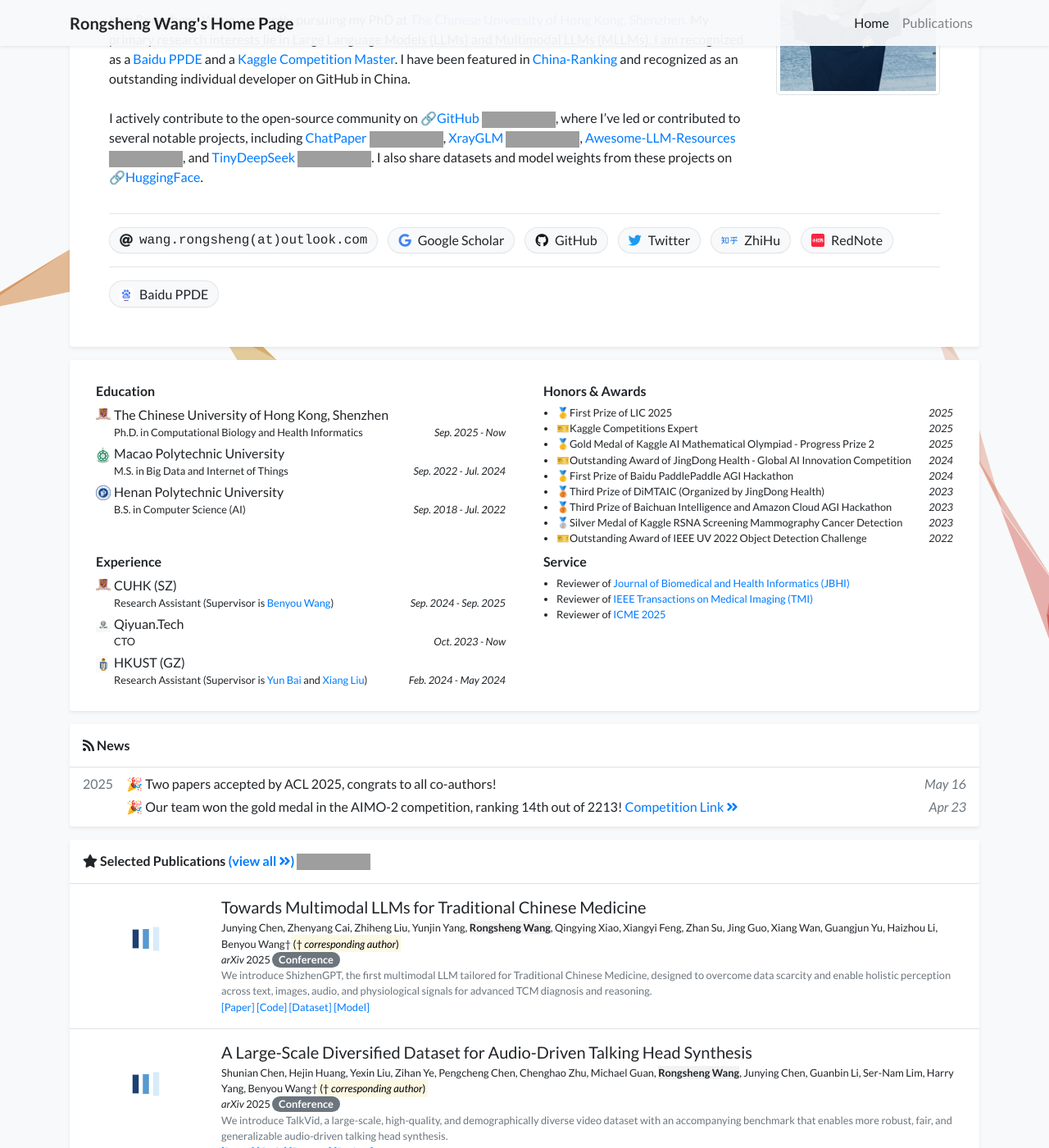
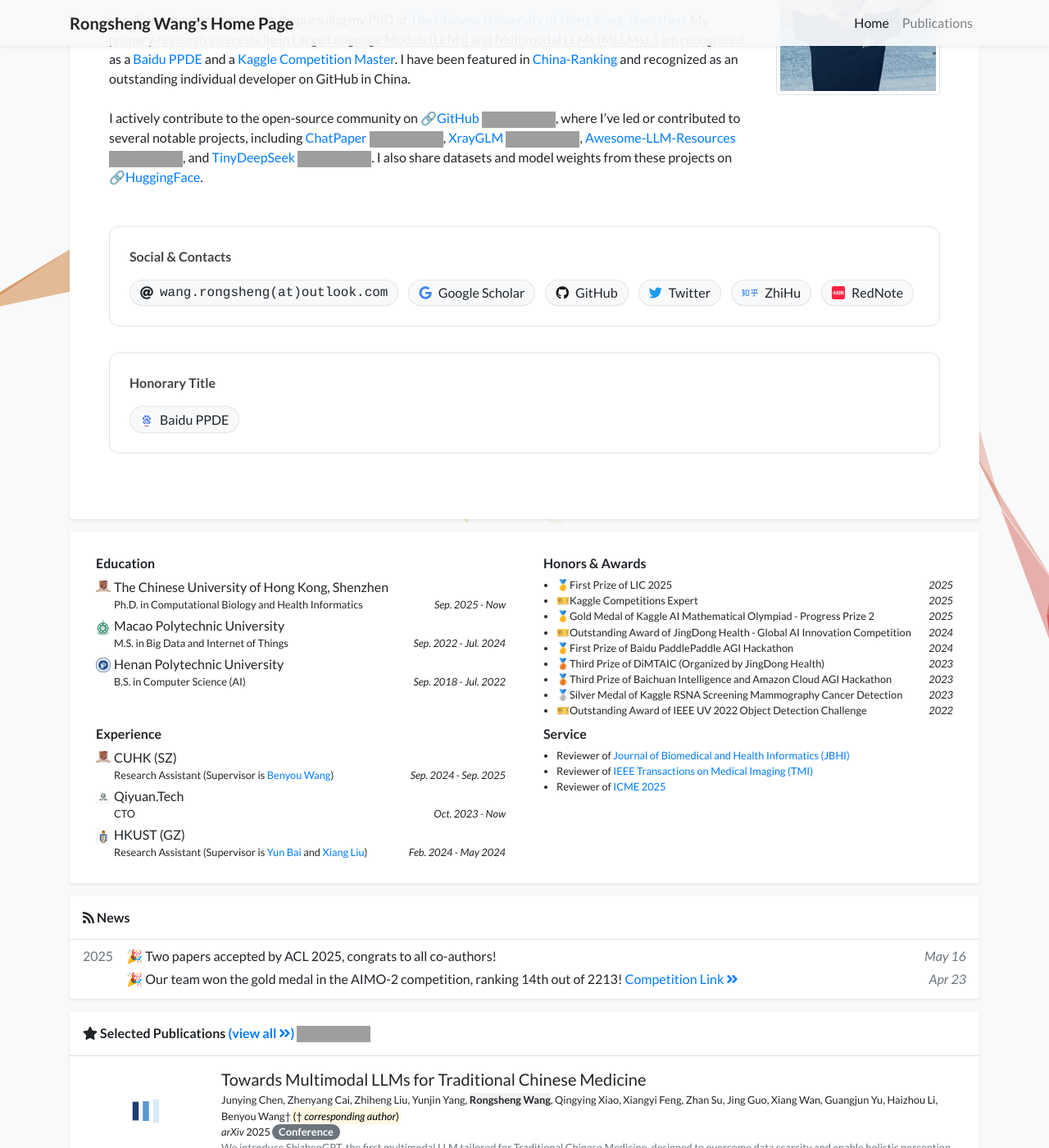
Before and after one commit to WangRongsheng/WangRongsheng.github.io, a Jekyll site: the page built from index.html, in a window 1280 px wide and 1400 px high, scrolled down 212 px. Shown: the whole window at 82% size. Built offline with Jekyll 4.4.1, drawn with Linux system fonts in a browser that asks for light colours; a style sheet for code colours, icons or effects is not loaded; grey boxes are pictures that could not be loaded.

Commit message:
Update profile_card.html

```diff
--- a/_includes/widgets/profile_card.html
+++ b/_includes/widgets/profile_card.html
@@ -80,122 +78,129 @@
         .profile-chip.orcid i { color: #a6ce39; }
         .profile-chip.scholar i { color: #4285f4; }
         .profile-chip.wechat i { color: #07c160; }
-                .profile-chip.rednote img,
-                .profile-chip.baiduppde img { filter: none; }
-                /* 暗色模式 */
-                [data-theme="dark"] .profile-chip {
-                  --chip-bg: #1f2227;
-                  --chip-fg: #e9ecef;
-                  --chip-bd: rgba(255,255,255,.12);
-                  --chip-hover: #262a30;
-                }
-                @media (prefers-color-scheme: dark) {
+
+        [data-theme="dark"] .profile-chip, @media (prefers-color-scheme: dark) {
           .profile-chip {
             --chip-bg: #1f2227;
             --chip-fg: #e9ecef;
-                    --chip-bd: rgba(255,255,255,.12);
+            --chip-bd: rgba(255,255,255,.25);
             --chip-hover: #262a30;
           }
         }
-                /* ============== Profile Links (End) ============== */
+        .profile-section {
+          border: 1px solid rgba(0,0,0,.1);
+          border-radius: 12px;
+          padding: 1.5rem;
+          margin: 2rem 0;
+          background: #fff;
+        }
+        [data-theme="dark"] .profile-section, @media (prefers-color-scheme: dark) {
+          .profile-section { background: #1f2227; border-color: rgba(255,255,255,.1); }
+        }
+        .profile-section-title {
+          font-size: 1rem;
+          font-weight: 600;
+          margin-bottom: 1rem;
+          color: #444;
+        }
+        [data-theme="dark"] .profile-section-title, @media (prefers-color-scheme: dark) {
+          .profile-section-title { color: #ddd; }
+        }
         </style>
 
-                <hr />
+        <div class="profile-section">
+          <div class="profile-section-title">Social & Contacts</div>
           <div class="row">
             <div class="col">
               <div class="profile-links">
-                      <!-- Email -->
-                      <a class="profile-chip" href="mailto:{{ site.data.profile.email | encode_email }}" aria-label="Email">
+                <a class="profile-chip" href="mailto:{{ site.data.profile.email | encode_email }}">
                   <i class="fas fa-at"></i>
                   <span class="email-text">{{ site.data.profile.email | replace: "@", "(at)" }}</span>
                 </a>
 
-                      <!-- 学术平台 -->
                 {% if site.data.profile.gscholar %}
-                      <a class="profile-chip scholar" target="_blank" rel="noopener" href="https://scholar.google.com/citations?user={{ site.data.profile.gscholar }}&hl=en" aria-label="Google Scholar">
-                        <i class="fab fa-google"></i>Google Scholar
+                <a class="profile-chip scholar" target="_blank" href="https://scholar.google.com/citations?user={{ site.data.profile.gscholar }}&hl=en">
+                  <i class="fab fa-google"></i> Google Scholar
                 </a>
                 {% endif %}
 
                 {% if site.data.profile.sscholar %}
-                      <a class="profile-chip" target="_blank" rel="noopener" href="https://www.semanticscholar.org/author/{{ site.data.profile.sscholar }}" aria-label="Semantic Scholar">
-                        <i class="fa fa-book"></i>Semantic Scholar
+                <a class="profile-chip" target="_blank" href="https://www.semanticscholar.org/author/{{ site.data.profile.sscholar }}">
+                  <i class="fa fa-book"></i> Semantic Scholar
                 </a>
                 {% endif %}
 
-                      <!-- 代码/社区 -->
                 {% if site.data.profile.github %}
-                      <a class="profile-chip github" target="_blank" rel="me noopener" href="https://github.com/{{ site.data.profile.github }}" aria-label="GitHub">
-                        <i class="fab fa-github"></i>GitHub
+                <a class="profile-chip github" target="_blank" href="https://github.com/{{ site.data.profile.github }}">
+                  <i class="fab fa-github"></i> GitHub
+                </a>
+                {% endif %}
+
+                {% if site.data.profile.twitter %}
+                <a class="profile-chip twitter" target="_blank" href="https://twitter.com/{{ site.data.profile.twitter }}">
+                  <i class="fab fa-twitter"></i> Twitter
+                </a>
+                {% endif %}
+
+                {% if site.data.profile.zhihu %}
+                <a class="profile-chip zhihu" target="_blank" href="https://www.zhihu.com/people/{{ site.data.profile.zhihu }}">
+                  <i class="fab fa-zhihu"></i> ZhiHu
+                </a>
+                {% endif %}
+
+                {% if site.data.profile.linkedin %}
+                <a class="profile-chip linkedin" target="_blank" href="https://www.linkedin.com/in/{{ site.data.profile.linkedin }}">
+                  <i class="fab fa-linkedin"></i> LinkedIn
+                </a>
+                {% endif %}
+
+                {% if site.data.profile.orcid %}
+                <a class="profile-chip orcid" target="_blank" href="https://orcid.org/{{ site.data.profile.orcid }}">
+                  <i class="fab fa-orcid"></i> ORCID
+                </a>
+                {% endif %}
+
+                {% if site.data.profile.cv_link %}
+                <a class="profile-chip" target="_blank" href="{{ site.data.profile.cv_link }}">
+                  <i class="fas fa-file-alt"></i> CV
+                </a>
+                {% endif %}
+
+                {% if site.data.profile.resume %}
+                <a class="profile-chip" target="_blank" href="https://wangrongsheng.github.io/{{ site.data.profile.resume }}">
+                  <i class="fa fa-file"></i> Resume
                 </a>
                 {% endif %}
 
                 {% if site.data.profile.wechat_qrcode %}
-                      <a class="profile-chip wechat" data-toggle="modal" data-target="#modal-wechat" role="button" aria-label="WeChat">
-                        <i class="fab fa-weixin"></i>WeChat
-                      </a>
-                      {% endif %}
-
-                      {% if site.data.profile.twitter %}
-                      <a class="profile-chip twitter" target="_blank" rel="me noopener" href="https://twitter.com/{{ site.data.profile.twitter }}" aria-label="Twitter/X">
-                        <i class="fab fa-twitter"></i>Twitter
-                      </a>
-                      {% endif %}
-
-                      {% if site.data.profile.zhihu %}
-                      <a class="profile-chip zhihu" target="_blank" rel="me noopener" href="https://www.zhihu.com/people/{{ site.data.profile.zhihu }}" aria-label="ZhiHu">
-                        <i class="fab fa-zhihu"></i>ZhiHu
-                      </a>
-                      {% endif %}
-
-                      {% if site.data.profile.resume %}
-                      <a class="profile-chip" target="_blank" rel="noopener" href="https://wangrongsheng.github.io/{{ site.data.profile.resume }}" aria-label="Resume">
-                        <i class="fa fa-file"></i>Resume
-                      </a>
-                      {% endif %}
-
-                      {% if site.data.profile.linkedin %}
-                      <a class="profile-chip linkedin" target="_blank" rel="me noopener" href="https://www.linkedin.com/in/{{ site.data.profile.linkedin }}" aria-label="LinkedIn">
-                        <i class="fab fa-linkedin"></i>LinkedIn
-                      </a>
-                      {% endif %}
-
-                      {% if site.data.profile.orcid %}
-                      <a class="profile-chip orcid" target="_blank" rel="me noopener" href="https://orcid.org/{{ site.data.profile.orcid }}" aria-label="ORCID">
-                        <i class="fab fa-orcid"></i>ORCID
+                <a class="profile-chip wechat" data-toggle="modal" data-target="#modal-wechat">
+                  <i class="fab fa-weixin"></i> WeChat
                 </a>
                 {% endif %}
 
                 {% if site.data.profile.xiaohongshu %}
-                      <a class="profile-chip rednote" target="_blank" rel="noopener" href="https://www.xiaohongshu.com/user/profile/{{ site.data.profile.xiaohongshu }}" aria-label="RedNote">
+                <a class="profile-chip rednote" target="_blank" href="https://www.xiaohongshu.com/user/profile/{{ site.data.profile.xiaohongshu }}">
                   <img src="https://raw.githubusercontent.com/WangRongsheng/WangRongsheng.github.io/refs/heads/main/assets/images/rednote.png" alt="RedNote"> RedNote
                 </a>
                 {% endif %}
 
-                      {% if site.data.profile.cv_link %}
-                      <a class="profile-chip" target="_blank" rel="noopener" href="{{ site.data.profile.cv_link }}" aria-label="Curriculum Vitae">
-                        <i class="fas fa-file-alt"></i>CV
-                      </a>
-                      {% endif %}
+              </div>
             </div>
           </div>
         </div>
 
-                <hr />
+        <div class="profile-section">
+          <div class="profile-section-title">Honorary Title</div>
           <div class="row">
             <div class="col">
-                    {% if site.data.profile.baiduppde == true %}
-                      <a class="profile-chip baiduppde" target="_blank" rel="noopener" href="https://www.paddlepaddle.org.cn/ppdemd?n=/ppdemd/%E7%8E%8B%E8%8D%A3%E8%83%9C" aria-label="Baidu PPDE">
+              <div class="profile-links">
+                <a class="profile-chip baiduppde" target="_blank" href="https://www.paddlepaddle.org.cn/ppdemd?n=/ppdemd/%E7%8E%8B%E8%8D%A3%E8%83%9C">
                   <img src="https://raw.githubusercontent.com/WangRongsheng/WangRongsheng.github.io/refs/heads/main/assets/images/baidu.png" alt="Baidu PPDE"> Baidu PPDE
                 </a>
-                    {% else %}
-                      <a class="profile-chip baiduppde" target="_blank" rel="noopener" href="https://www.paddlepaddle.org.cn/ppdemd?n=/ppdemd/%E7%8E%8B%E8%8D%A3%E8%83%9C" aria-label="Baidu PPDE">
-                        <img src="https://raw.githubusercontent.com/WangRongsheng/WangRongsheng.github.io/refs/heads/main/assets/images/baidu.png" alt="Baidu PPDE"> Baidu PPDE
-                      </a>
-                    {% endif %}
               </div>
             </div>
-                <!-- ====== 美化后的【联系方式/社交链接】区块结束 ====== -->
+          </div>
+        </div>
 
       </div>
     </div>
@@ -222,7 +227,6 @@
 </div>
 {% endif %}
 
-<!-- 若全局未启用 tooltip，这段可放在页面底部 -->
 <script>
   if (window.jQuery && typeof $ !== 'undefined') {
     $(function () { $('[data-toggle="tooltip"]').tooltip(); });
```
Also changed, not shown: other parts of _includes/widgets/profile_card.html (+2 -4 lines). Lines whose indentation alone changed are shown as unchanged.
